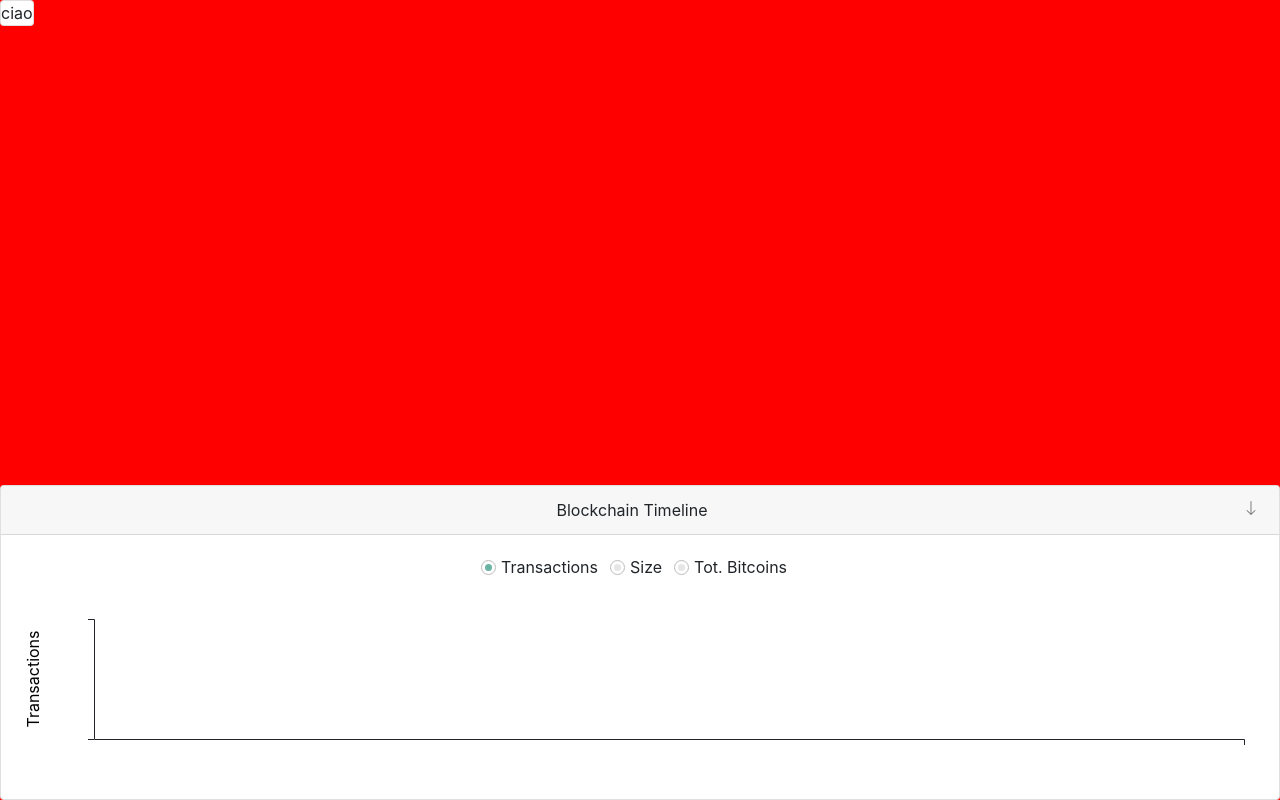
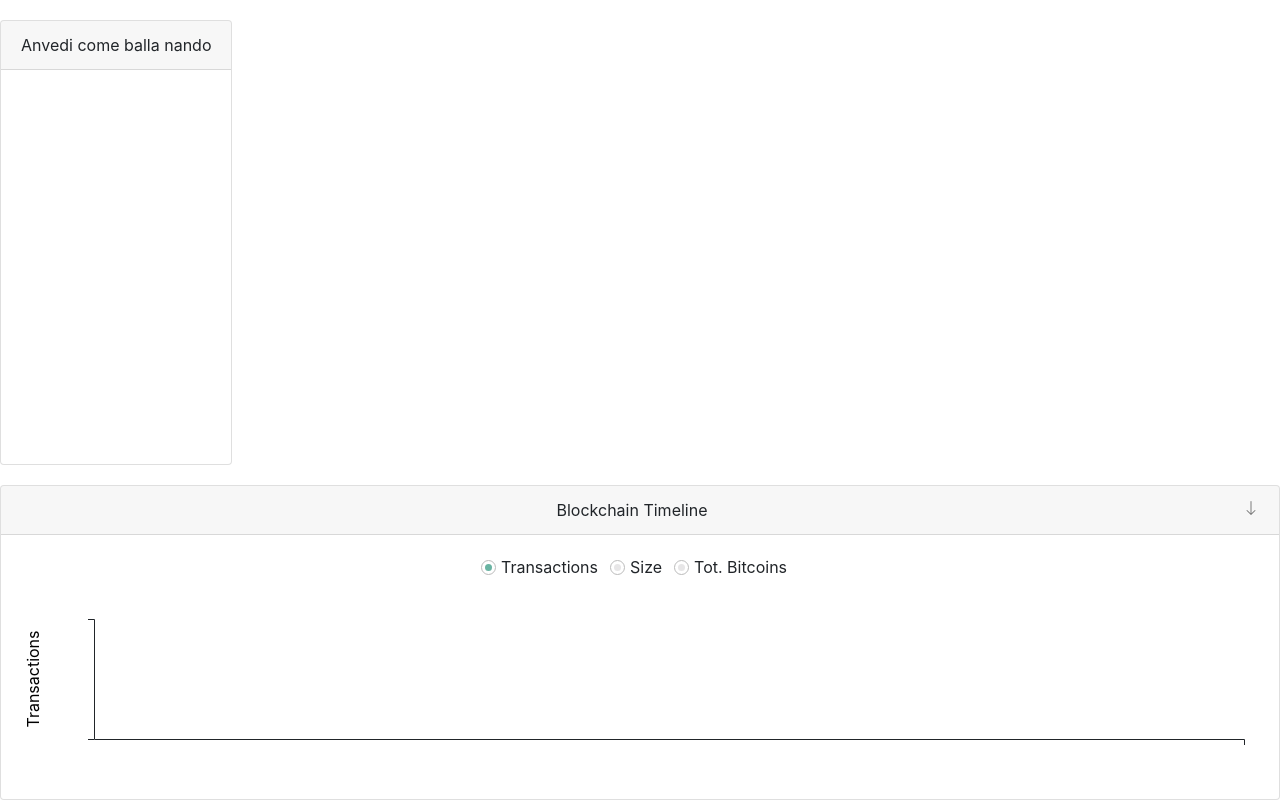
Before and after one commit to di3go-sona/bitcoin-viz, a Flask app: page /timeline in a window 1280 px wide. Run offline with Flask 2, Linux system fonts and the light colour scheme; data that the repository does not hold is empty; some libraries are stand-ins or nearby versions.

Commit message:
New options div styled

```diff
--- a/templates/timeline.html.j2
+++ b/templates/timeline.html.j2
@@ -11,20 +11,22 @@
     <script src="https://ajax.googleapis.com/ajax/libs/jquery/3.5.1/jquery.min.js"></script>
   </head>
 
-  <body style="background-color: red;">
+  <body>
 
     {# Floating menu #}
-    <div style="position: absolute; top: 0; height: 100%; z-index: 20;">
-      <div class="container px-0" style="max-height: 100%;">
-        <div class="card text-center">
-        ciao
+    <div style="position: absolute; top: 20px; max-width: 25%; z-index: 10;">
+      <div class="container px-0 floating-menu-container">
+        <div class="card text-center h-100 w-100">
+          <div class="card-header text-center">
+            Anvedi come balla nando
+          </div>
         </div>
       </div>
     </div>
 
     {# Timeline fixed div #}
     <div style="position: absolute; bottom: 0; width: 100%; z-index: 10;">
-      <div class="container px-0" style="max-width: 100%;">
+      <div class="container px-0 timeline-container" style="max-width: 100%;">
         <div class="card">
           <div class="card-header text-center">
               Blockchain Timeline
@@ -66,5 +68,8 @@
   </body>
 
   <script src="/static/js/timeline.js"></script>
+  <script>
+    $(".floating-menu-container").css("height", window.innerHeight - $(".timeline-container").height() - $(".floating-menu-container").parent().offset()["top"]*2)
+  </script>
 
 </html>
```
